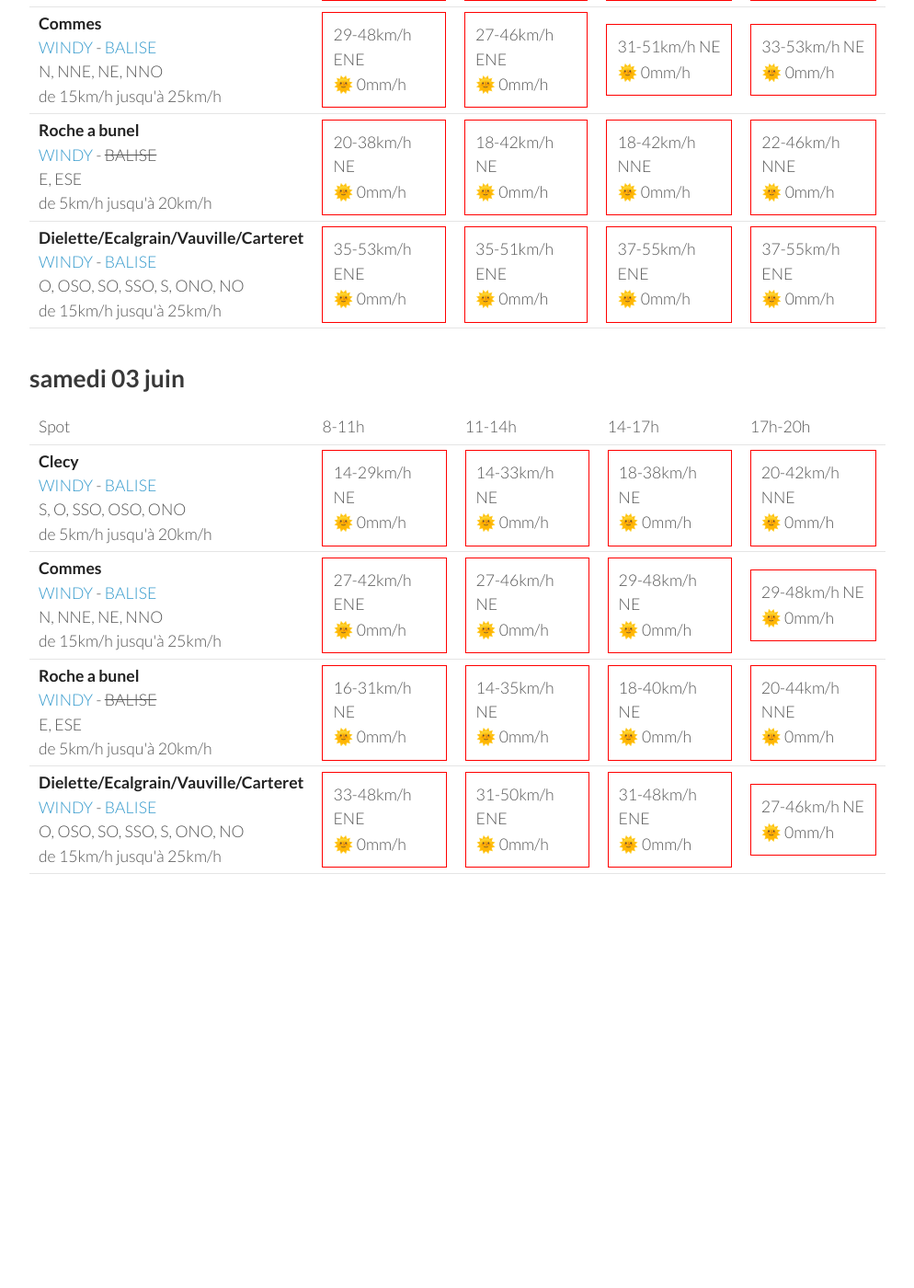
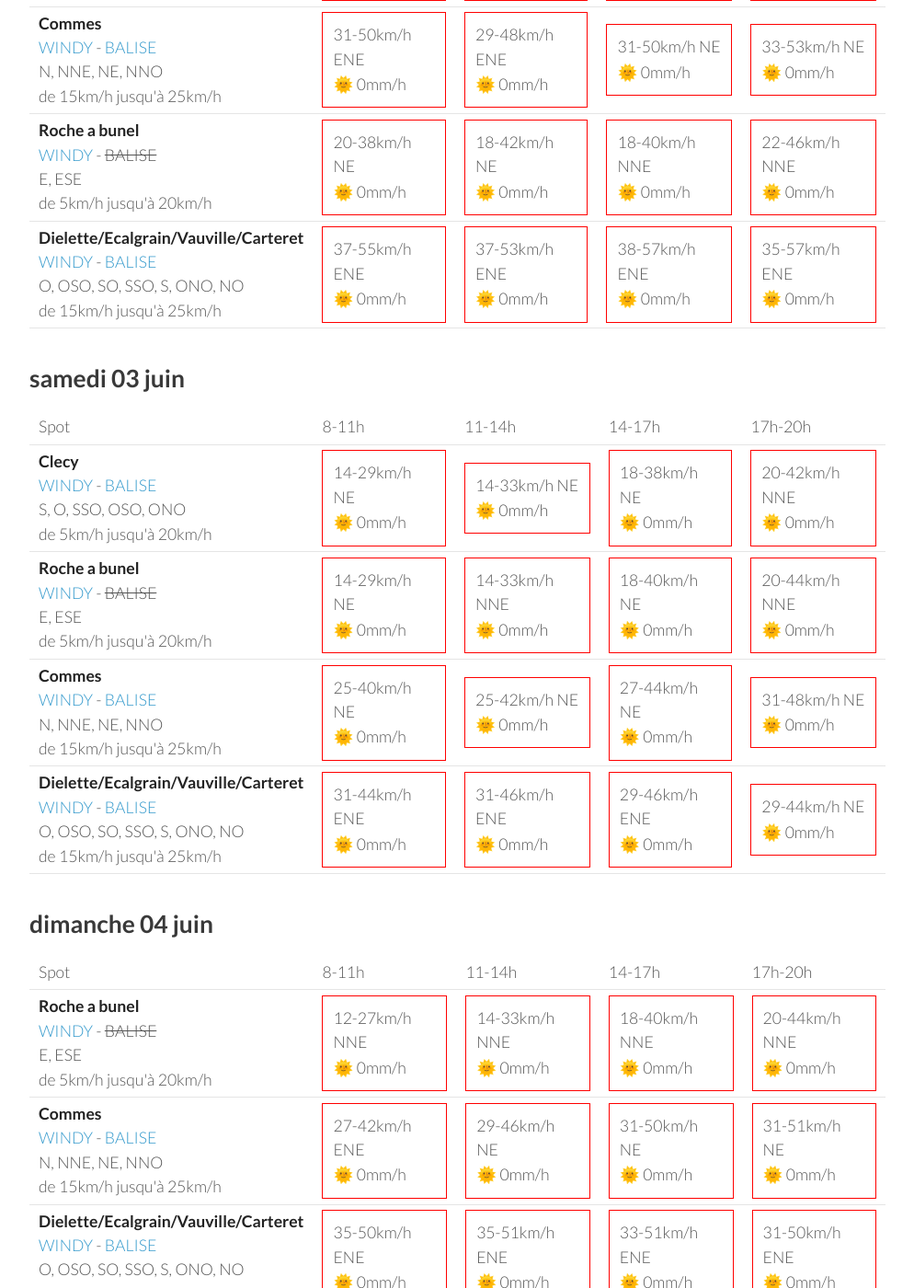
Before and after one commit to parapente-dans-le-nord/parapente-dans-le-nord.github.io, a Jekyll site: the page built from normandie.markdown, in a window 1280 px wide and 1400 px high, scrolled down 2254 px. Shown: the whole window at 92% size, without its empty margins (26-1020 px from the left). Built offline with Jekyll 4.4.1, drawn with Linux system fonts in a browser that asks for light colours; before the commit the page ends 3332 px from its top, so only the background shows below that; some of the changed text lies outside the part shown.

Commit message:
update index.markdown

```diff
--- a/normandie.markdown
+++ b/normandie.markdown
@@ -144,32 +144,32 @@ page mise à jour le mardi 30 mai 06:46
 
     </tr>
 <tr>
-        <td><strong>Roche a bunel</strong><br><a href="https://windy.com/48.993/-0.499?48.580,-0.499,8">WINDY</a> - <span class="no-balise"> BALISE </span><br> <span class="vent-favorable">E, ESE</span><br><span class="force-vent">de 5km/h jusqu'à 20km/h</span> </td>
-
-            <td><div class="not-flyable"><p>14-27km/h NNE</p><p>🌞 0mm/h</p></div></td>
-            <td><div class="not-flyable"><p>14-33km/h NE</p><p>🌞 0mm/h</p></div></td>
-            <td><div class="not-flyable"><p>18-40km/h NNE</p><p>🌞 0mm/h</p></div></td>
-            <td><div class="not-flyable"><p>22-44km/h NNE</p><p>🌞 0mm/h</p></div></td>
-
-
-    </tr>
-<tr>
         <td><strong>Commes</strong><br><a href="https://windy.com/49.346/-0.726?48.936,-0.726,8">WINDY</a> - <span class=""><a href="http://www.balisemeteo.com/balise.php?idBalise=158">BALISE</a> </span><br> <span class="vent-favorable">N, NNE, NE, NNO</span><br><span class="force-vent">de 15km/h jusqu'à 25km/h</span> </td>
 
-            <td><div class="not-flyable"><p>29-44km/h ENE</p><p>🌞 0mm/h</p></div></td>
-            <td><div class="not-flyable"><p>27-44km/h NE</p><p>🌞 0mm/h</p></div></td>
+            <td><div class="not-flyable"><p>29-46km/h ENE</p><p>🌞 0mm/h</p></div></td>
+            <td><div class="not-flyable"><p>29-48km/h NE</p><p>🌞 0mm/h</p></div></td>
             <td><div class="not-flyable"><p>31-51km/h NE</p><p>🌞 0mm/h</p></div></td>
             <td><div class="not-flyable"><p>31-53km/h NE</p><p>🌞 0mm/h</p></div></td>
 
 
     </tr>
 <tr>
+        <td><strong>Roche a bunel</strong><br><a href="https://windy.com/48.993/-0.499?48.580,-0.499,8">WINDY</a> - <span class="no-balise"> BALISE </span><br> <span class="vent-favorable">E, ESE</span><br><span class="force-vent">de 5km/h jusqu'à 20km/h</span> </td>
+
+            <td><div class="not-flyable"><p>16-33km/h NE</p><p>🌞 0mm/h</p></div></td>
+            <td><div class="not-flyable"><p>16-37km/h NE</p><p>🌞 0mm/h</p></div></td>
+            <td><div class="not-flyable"><p>18-42km/h NNE</p><p>🌞 0mm/h</p></div></td>
+            <td><div class="not-flyable"><p>22-44km/h NNE</p><p>🌞 0mm/h</p></div></td>
+
+
+    </tr>
+<tr>
         <td><strong>Dielette/Ecalgrain/Vauville/Carteret</strong><br><a href="https://windy.com/49.650/-1.856?49.243,-1.856,8">WINDY</a> - <span class=""><a href="http://www.balisemeteo.com/balise.php?idBalise=81">BALISE</a> </span><br> <span class="vent-favorable">O, OSO, SO, SSO, S, ONO, NO</span><br><span class="force-vent">de 15km/h jusqu'à 25km/h</span> </td>
 
-            <td><div class="not-flyable"><p>31-46km/h ENE</p><p>🌞 0mm/h</p></div></td>
-            <td><div class="not-flyable"><p>33-50km/h ENE</p><p>🌞 0mm/h</p></div></td>
+            <td><div class="not-flyable"><p>33-48km/h ENE</p><p>🌞 0mm/h</p></div></td>
             <td><div class="not-flyable"><p>35-51km/h ENE</p><p>🌞 0mm/h</p></div></td>
             <td><div class="not-flyable"><p>35-51km/h ENE</p><p>🌞 0mm/h</p></div></td>
+            <td><div class="not-flyable"><p>33-51km/h ENE</p><p>🌞 0mm/h</p></div></td>
 
 
     </tr>
@@ -202,9 +202,9 @@ page mise à jour le mardi 30 mai 06:46
 <tr>
         <td><strong>Commes</strong><br><a href="https://windy.com/49.346/-0.726?48.936,-0.726,8">WINDY</a> - <span class=""><a href="http://www.balisemeteo.com/balise.php?idBalise=158">BALISE</a> </span><br> <span class="vent-favorable">N, NNE, NE, NNO</span><br><span class="force-vent">de 15km/h jusqu'à 25km/h</span> </td>
 
+            <td><div class="not-flyable"><p>31-50km/h ENE</p><p>🌞 0mm/h</p></div></td>
             <td><div class="not-flyable"><p>29-48km/h ENE</p><p>🌞 0mm/h</p></div></td>
-            <td><div class="not-flyable"><p>27-46km/h ENE</p><p>🌞 0mm/h</p></div></td>
-            <td><div class="not-flyable"><p>31-51km/h NE</p><p>🌞 0mm/h</p></div></td>
+            <td><div class="not-flyable"><p>31-50km/h NE</p><p>🌞 0mm/h</p></div></td>
             <td><div class="not-flyable"><p>33-53km/h NE</p><p>🌞 0mm/h</p></div></td>
 
 
@@ -214,7 +214,7 @@ page mise à jour le mardi 30 mai 06:46
 
             <td><div class="not-flyable"><p>20-38km/h NE</p><p>🌞 0mm/h</p></div></td>
             <td><div class="not-flyable"><p>18-42km/h NE</p><p>🌞 0mm/h</p></div></td>
-            <td><div class="not-flyable"><p>18-42km/h NNE</p><p>🌞 0mm/h</p></div></td>
+            <td><div class="not-flyable"><p>18-40km/h NNE</p><p>🌞 0mm/h</p></div></td>
             <td><div class="not-flyable"><p>22-46km/h NNE</p><p>🌞 0mm/h</p></div></td>
 
 
@@ -222,10 +222,10 @@ page mise à jour le mardi 30 mai 06:46
 <tr>
         <td><strong>Dielette/Ecalgrain/Vauville/Carteret</strong><br><a href="https://windy.com/49.650/-1.856?49.243,-1.856,8">WINDY</a> - <span class=""><a href="http://www.balisemeteo.com/balise.php?idBalise=81">BALISE</a> </span><br> <span class="vent-favorable">O, OSO, SO, SSO, S, ONO, NO</span><br><span class="force-vent">de 15km/h jusqu'à 25km/h</span> </td>
 
-            <td><div class="not-flyable"><p>35-53km/h ENE</p><p>🌞 0mm/h</p></div></td>
-            <td><div class="not-flyable"><p>35-51km/h ENE</p><p>🌞 0mm/h</p></div></td>
             <td><div class="not-flyable"><p>37-55km/h ENE</p><p>🌞 0mm/h</p></div></td>
-            <td><div class="not-flyable"><p>37-55km/h ENE</p><p>🌞 0mm/h</p></div></td>
+            <td><div class="not-flyable"><p>37-53km/h ENE</p><p>🌞 0mm/h</p></div></td>
+            <td><div class="not-flyable"><p>38-57km/h ENE</p><p>🌞 0mm/h</p></div></td>
+            <td><div class="not-flyable"><p>35-57km/h ENE</p><p>🌞 0mm/h</p></div></td>
 
 
     </tr>
@@ -256,32 +256,32 @@ page mise à jour le mardi 30 mai 06:46
 
     </tr>
 <tr>
-        <td><strong>Commes</strong><br><a href="https://windy.com/49.346/-0.726?48.936,-0.726,8">WINDY</a> - <span class=""><a href="http://www.balisemeteo.com/balise.php?idBalise=158">BALISE</a> </span><br> <span class="vent-favorable">N, NNE, NE, NNO</span><br><span class="force-vent">de 15km/h jusqu'à 25km/h</span> </td>
-
-            <td><div class="not-flyable"><p>27-42km/h ENE</p><p>🌞 0mm/h</p></div></td>
-            <td><div class="not-flyable"><p>27-46km/h NE</p><p>🌞 0mm/h</p></div></td>
-            <td><div class="not-flyable"><p>29-48km/h NE</p><p>🌞 0mm/h</p></div></td>
-            <td><div class="not-flyable"><p>29-48km/h NE</p><p>🌞 0mm/h</p></div></td>
-
-
-    </tr>
-<tr>
         <td><strong>Roche a bunel</strong><br><a href="https://windy.com/48.993/-0.499?48.580,-0.499,8">WINDY</a> - <span class="no-balise"> BALISE </span><br> <span class="vent-favorable">E, ESE</span><br><span class="force-vent">de 5km/h jusqu'à 20km/h</span> </td>
 
-            <td><div class="not-flyable"><p>16-31km/h NE</p><p>🌞 0mm/h</p></div></td>
-            <td><div class="not-flyable"><p>14-35km/h NE</p><p>🌞 0mm/h</p></div></td>
+            <td><div class="not-flyable"><p>14-29km/h NE</p><p>🌞 0mm/h</p></div></td>
+            <td><div class="not-flyable"><p>14-33km/h NNE</p><p>🌞 0mm/h</p></div></td>
             <td><div class="not-flyable"><p>18-40km/h NE</p><p>🌞 0mm/h</p></div></td>
             <td><div class="not-flyable"><p>20-44km/h NNE</p><p>🌞 0mm/h</p></div></td>
 
 
     </tr>
 <tr>
+        <td><strong>Commes</strong><br><a href="https://windy.com/49.346/-0.726?48.936,-0.726,8">WINDY</a> - <span class=""><a href="http://www.balisemeteo.com/balise.php?idBalise=158">BALISE</a> </span><br> <span class="vent-favorable">N, NNE, NE, NNO</span><br><span class="force-vent">de 15km/h jusqu'à 25km/h</span> </td>
+
+            <td><div class="not-flyable"><p>25-40km/h NE</p><p>🌞 0mm/h</p></div></td>
+            <td><div class="not-flyable"><p>25-42km/h NE</p><p>🌞 0mm/h</p></div></td>
+            <td><div class="not-flyable"><p>27-44km/h NE</p><p>🌞 0mm/h</p></div></td>
+            <td><div class="not-flyable"><p>31-48km/h NE</p><p>🌞 0mm/h</p></div></td>
+
+
+    </tr>
+<tr>
         <td><strong>Dielette/Ecalgrain/Vauville/Carteret</strong><br><a href="https://windy.com/49.650/-1.856?49.243,-1.856,8">WINDY</a> - <span class=""><a href="http://www.balisemeteo.com/balise.php?idBalise=81">BALISE</a> </span><br> <span class="vent-favorable">O, OSO, SO, SSO, S, ONO, NO</span><br><span class="force-vent">de 15km/h jusqu'à 25km/h</span> </td>
 
-            <td><div class="not-flyable"><p>33-48km/h ENE</p><p>🌞 0mm/h</p></div></td>
-            <td><div class="not-flyable"><p>31-50km/h ENE</p><p>🌞 0mm/h</p></div></td>
-            <td><div class="not-flyable"><p>31-48km/h ENE</p><p>🌞 0mm/h</p></div></td>
-            <td><div class="not-flyable"><p>27-46km/h NE</p><p>🌞 0mm/h</p></div></td>
+            <td><div class="not-flyable"><p>31-44km/h ENE</p><p>🌞 0mm/h</p></div></td>
+            <td><div class="not-flyable"><p>31-46km/h ENE</p><p>🌞 0mm/h</p></div></td>
+            <td><div class="not-flyable"><p>29-46km/h ENE</p><p>🌞 0mm/h</p></div></td>
+            <td><div class="not-flyable"><p>29-44km/h NE</p><p>🌞 0mm/h</p></div></td>
 
 
     </tr>
@@ -289,3 +289,49 @@ page mise à jour le mardi 30 mai 06:46
 </tbody>
 </table>
 {:/}
+## dimanche 04 juin
+
+{::nomarkdown}
+<table>
+  <tbody>
+    <tr>
+      <td>Spot</td>
+      <td>8-11h</td>
+      <td>11-14h</td>
+      <td>14-17h</td>
+      <td>17h-20h</td>
+    </tr>
+<tr>
+        <td><strong>Roche a bunel</strong><br><a href="https://windy.com/48.993/-0.499?48.580,-0.499,8">WINDY</a> - <span class="no-balise"> BALISE </span><br> <span class="vent-favorable">E, ESE</span><br><span class="force-vent">de 5km/h jusqu'à 20km/h</span> </td>
+
+            <td><div class="not-flyable"><p>12-27km/h NNE</p><p>🌞 0mm/h</p></div></td>
+            <td><div class="not-flyable"><p>14-33km/h NNE</p><p>🌞 0mm/h</p></div></td>
+            <td><div class="not-flyable"><p>18-40km/h NNE</p><p>🌞 0mm/h</p></div></td>
+            <td><div class="not-flyable"><p>20-44km/h NNE</p><p>🌞 0mm/h</p></div></td>
+
+
+    </tr>
+<tr>
+        <td><strong>Commes</strong><br><a href="https://windy.com/49.346/-0.726?48.936,-0.726,8">WINDY</a> - <span class=""><a href="http://www.balisemeteo.com/balise.php?idBalise=158">BALISE</a> </span><br> <span class="vent-favorable">N, NNE, NE, NNO</span><br><span class="force-vent">de 15km/h jusqu'à 25km/h</span> </td>
+
+            <td><div class="not-flyable"><p>27-42km/h ENE</p><p>🌞 0mm/h</p></div></td>
+            <td><div class="not-flyable"><p>29-46km/h NE</p><p>🌞 0mm/h</p></div></td>
+            <td><div class="not-flyable"><p>31-50km/h NE</p><p>🌞 0mm/h</p></div></td>
+            <td><div class="not-flyable"><p>31-51km/h NE</p><p>🌞 0mm/h</p></div></td>
+
+
+    </tr>
+<tr>
+        <td><strong>Dielette/Ecalgrain/Vauville/Carteret</strong><br><a href="https://windy.com/49.650/-1.856?49.243,-1.856,8">WINDY</a> - <span class=""><a href="http://www.balisemeteo.com/balise.php?idBalise=81">BALISE</a> </span><br> <span class="vent-favorable">O, OSO, SO, SSO, S, ONO, NO</span><br><span class="force-vent">de 15km/h jusqu'à 25km/h</span> </td>
+
+            <td><div class="not-flyable"><p>35-50km/h ENE</p><p>🌞 0mm/h</p></div></td>
+            <td><div class="not-flyable"><p>35-51km/h ENE</p><p>🌞 0mm/h</p></div></td>
+            <td><div class="not-flyable"><p>33-51km/h ENE</p><p>🌞 0mm/h</p></div></td>
+            <td><div class="not-flyable"><p>31-50km/h ENE</p><p>🌞 0mm/h</p></div></td>
+
+
+    </tr>
+
+</tbody>
+</table>
+{:/}
```
Also changed, not shown: other parts of normandie.markdown (+1 -1 lines).
